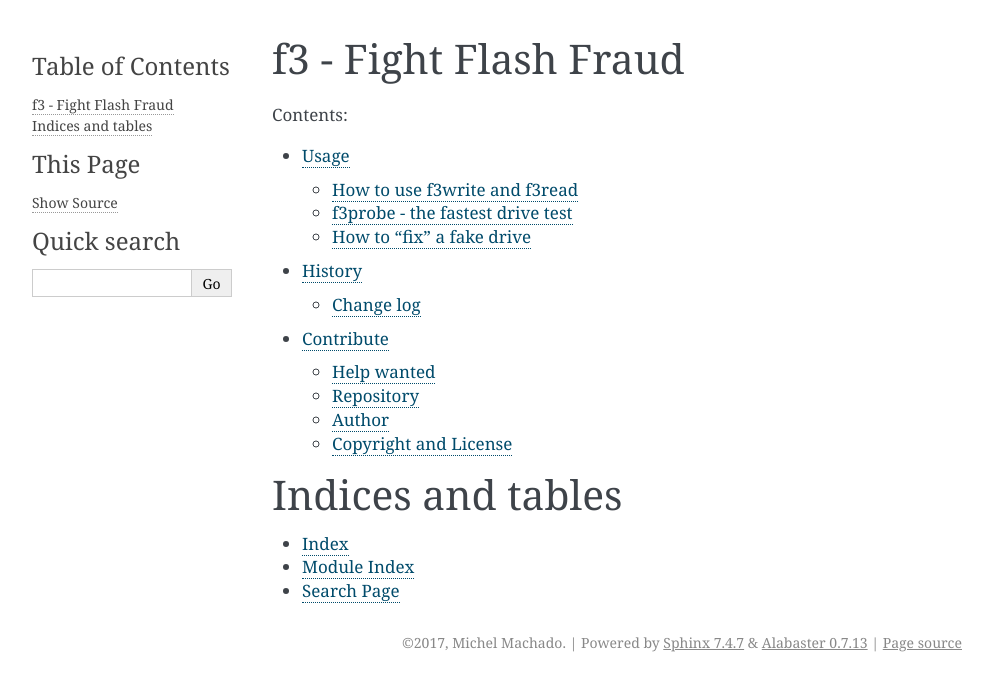
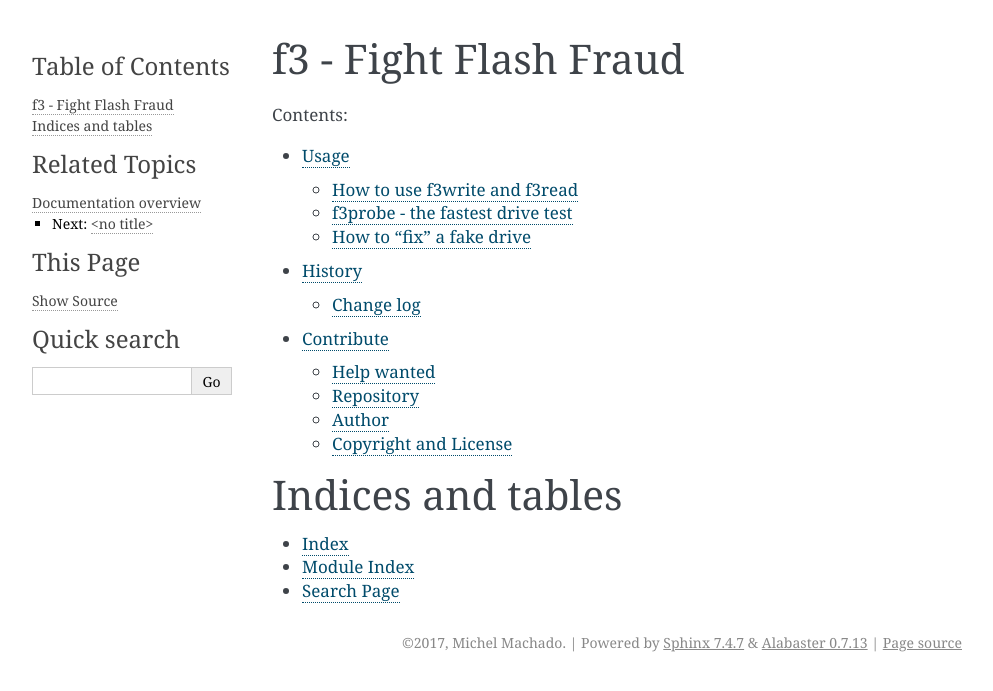
Before and after one commit to xanderificnlxrc4h/cloudtechmasters, a Sphinx documentation site: the page built from doc/index.rst, in a window 1280 px wide. Shown: the top 691 px of the page, without its empty margins (148-1141 px from the left). Built offline with Sphinx 7.4.7, drawn with Linux system fonts in a browser that asks for light colours.

Commit message:
show prev/next links
Otherwise there is no obvious way to go back up to other sections

```diff
--- a/doc/conf.py
+++ b/doc/conf.py
@@ -127,6 +127,8 @@ html_theme = 'alabaster'
 # documentation.
 #
 # html_theme_options = {}
+
+html_theme_options = { 'show_related': True }
 
 # Add any paths that contain custom themes here, relative to this directory.
 # html_theme_path = []
```
